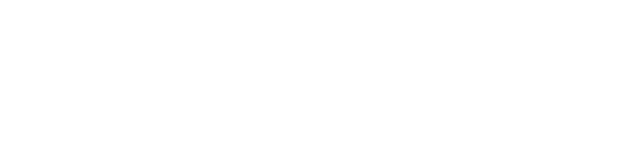
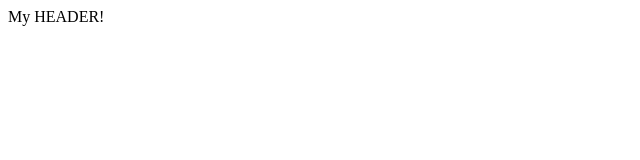
Before and after one commit to liza-iva/new-test-repo, a plain HTML site: page index.html in a window 1280 px wide. Shown: the whole page, without its empty margins (0-640 px from the left). Drawn offline with Linux system fonts and the light colour scheme.

Commit message:
Change header text

```diff
--- a/index.html
+++ b/index.html
@@ -6,6 +6,8 @@
     <title>Document</title>
 </head>
 <body>
-
+    <header>
+        My HEADER!
+    </header>
 </body>
 </html>
```
